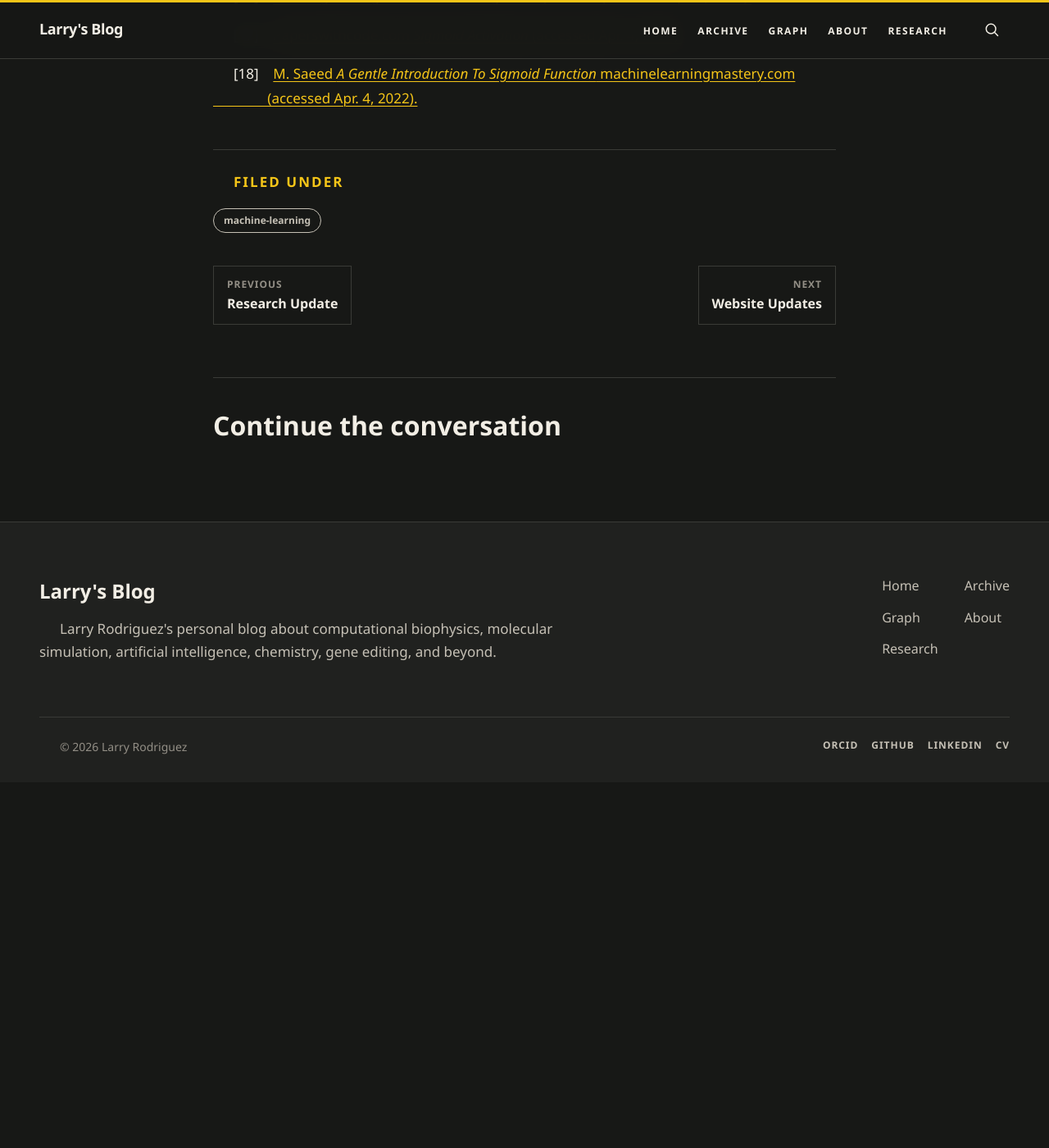
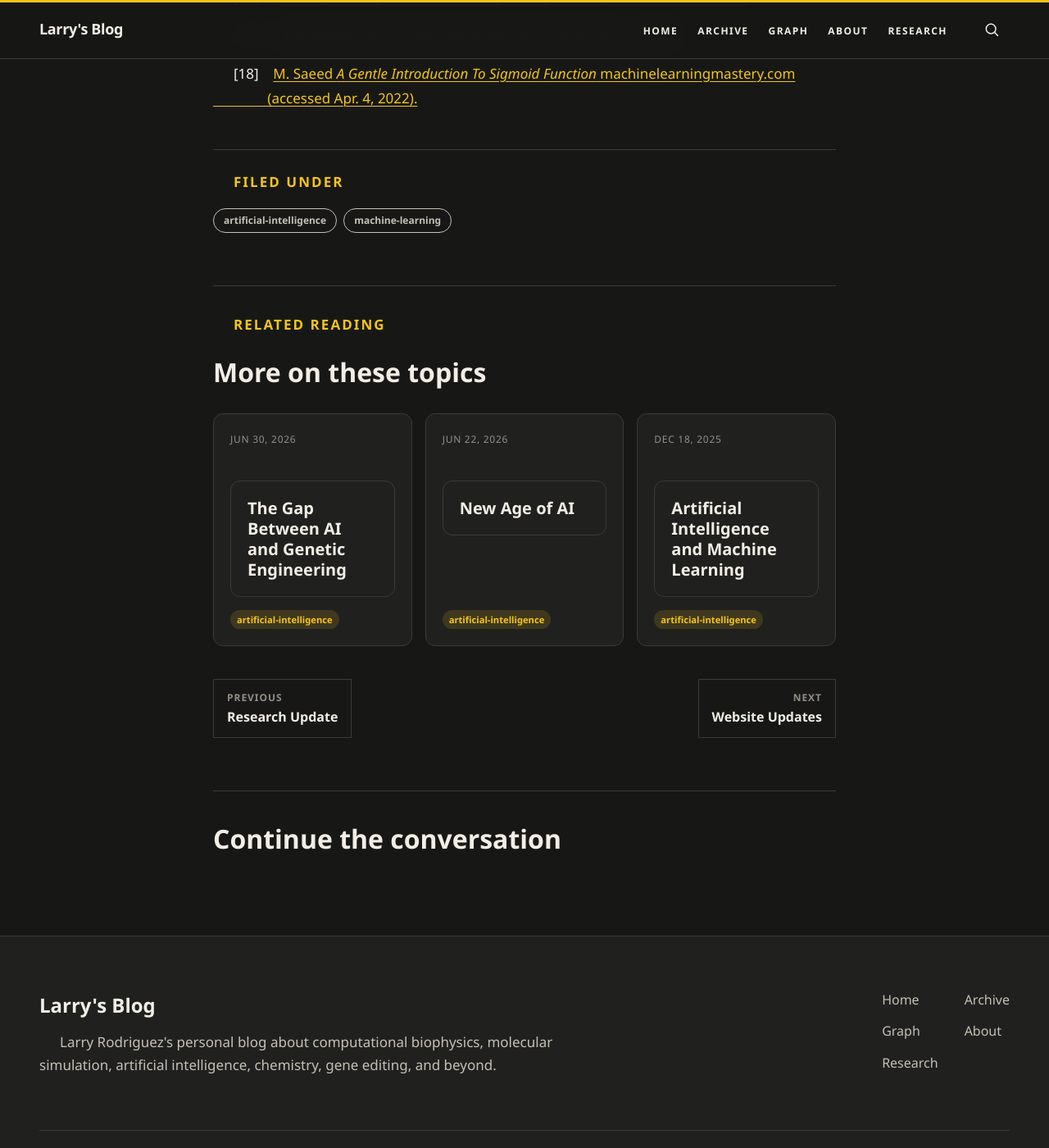
Before and after one commit to lrodrz/lrodrz.github.io, a Jekyll site: the page built from _posts/2022-04-04-Machine-Learning-Projects.markdown, in a window 1280 px wide and 1400 px high, scrolled down 9572 px. Shown: the whole window at 82% size. Built offline with Jekyll 4.4.1, drawn with Linux system fonts in a browser that asks for light colours; comment, search, counter and statistics services are not loaded; before the commit the page ends 10526 px from its top, so only the background shows below that; some of the changed text lies outside the part shown.

```diff
--- /dev/null
+++ b/_includes/related-posts.html
@@ -0,0 +1,58 @@
+{% comment %}
+  Related posts by shared tags. No plugins: we scan posts in tiers (3+ shared
+  tags, then 2+, then 1+) so stronger matches surface first, dedupe by URL, and
+  stop at `max_related`. The section only renders if at least one match exists.
+{% endcomment %}
+{% assign max_related = 3 %}
+{% assign related_shown = 0 %}
+{% assign used_urls = ',' %}
+
+{% capture related_cards %}
+  {% if page.tags and page.tags.size > 0 %}
+    {% assign thresholds = '3,2,1' | split: ',' %}
+    {% for t in thresholds %}
+      {% assign t_num = t | plus: 0 %}
+      {% for post in site.posts %}
+        {% if related_shown >= max_related %}{% break %}{% endif %}
+        {% unless post.url == page.url %}
+          {% assign url_token = post.url | append: ',' %}
+          {% unless used_urls contains url_token %}
+            {% assign shared = 0 %}
+            {% capture shared_tags %}{% endcapture %}
+            {% for tag in post.tags %}
+              {% if page.tags contains tag %}
+                {% assign shared = shared | plus: 1 %}
+                {% capture shared_tags %}{{ shared_tags }}<span class="related-card-tag">{{ tag }}</span>{% endcapture %}
+              {% endif %}
+            {% endfor %}
+            {% if shared >= t_num %}
+              <li class="related-card">
+                <a href="{{ post.url | relative_url }}">
+                  <span class="related-card-meta">
+                    <time datetime="{{ post.date | date_to_xmlschema }}">{{ post.date | date: "%b %-d, %Y" }}</time>
+                  </span>
+                  <h3 class="related-card-title">{{ post.title | escape }}</h3>
+                  {% if post.subtitle %}<p class="related-card-excerpt">{{ post.subtitle | escape }}</p>{% endif %}
+                  <span class="related-card-tags">{{ shared_tags }}</span>
+                </a>
+              </li>
+              {% assign used_urls = used_urls | append: url_token %}
+              {% assign related_shown = related_shown | plus: 1 %}
+            {% endif %}
+          {% endunless %}
+        {% endunless %}
+      {% endfor %}
+      {% if related_shown >= max_related %}{% break %}{% endif %}
+    {% endfor %}
+  {% endif %}
+{% endcapture %}
+
+{% if related_shown > 0 %}
+  <section class="related-posts" aria-labelledby="related-title">
+    <p class="section-label">Related reading</p>
+    <h2 id="related-title">More on these topics</h2>
+    <ul class="related-grid">
+      {{ related_cards }}
+    </ul>
+  </section>
+{% endif %}
--- a/_layouts/post.html
+++ b/_layouts/post.html
@@ -22,6 +22,8 @@
       </footer>
     {% endif %}
 
+    {% include related-posts.html %}
+
     {% if page.previous or page.next %}
       <nav class="post-navigation" aria-label="More posts">
         {% if page.previous %}<a href="{{ page.previous.url | relative_url }}"><span>Previous</span><strong>{{ page.previous.title | escape }}</strong></a>{% else %}<span></span>{% endif %}
--- a/_posts/2022-04-04-Machine-Learning-Projects.markdown
+++ b/_posts/2022-04-04-Machine-Learning-Projects.markdown
@@ -5,7 +5,7 @@
 categories: artificialintelligence
 author: Larry Rodriguez
 use_math: true
-tags: "machine-learning"
+tags: [artificial-intelligence, machine-learning]
 # comments: false  # if you want to disable comments on a specific post
 ---
 
--- a/_posts/2026-06-30-the-gap-between-ai-and-genetic-engineering.markdown
+++ b/_posts/2026-06-30-the-gap-between-ai-and-genetic-engineering.markdown
@@ -4,7 +4,7 @@
 author: Larry Rodriguez
 date:   2026-06-30 02:24:35 -0700
 categories: Genetic Engineering
-tags: [biology, chemistry, AI]
+tags: [artificial-intelligence, biology, chemistry]
 image_alt: "The Gap Between AI and Genetic Engineering"
 #image_credit: "Photographer Name"        # optional
 #image_credit_url: "https://source-link"  # optional
--- a/assets/css/style.scss
+++ b/assets/css/style.scss
@@ -424,6 +424,19 @@
 .post-navigation a { display: grid; max-width: 46%; }
 .post-navigation a:last-child { text-align: right; }
 .post-navigation span { color: var(--text-tertiary); font-size: 0.75rem; letter-spacing: 0.08em; text-transform: uppercase; }
+.related-posts { margin-top: var(--space-16); padding-top: var(--space-8); border-top: 1px solid var(--border-default); }
+.related-posts h2 { margin-top: 0; margin-bottom: var(--space-6); }
+.related-grid { margin: 0; padding: 0; list-style: none; display: grid; grid-template-columns: repeat(auto-fit, minmax(15rem, 1fr)); gap: var(--space-4); }
+.related-card { display: flex; }
+.related-card a { display: flex; flex-direction: column; gap: var(--space-2); width: 100%; padding: var(--space-5); border: 1px solid var(--border-default); border-radius: 0.75rem; background: var(--surface-secondary); color: var(--text-primary); text-decoration: none; transition: border-color 200ms ease, transform 200ms var(--ease-standard); }
+.related-card a:hover { border-color: var(--accent-primary); transform: translateY(-0.125rem); }
+.related-card-meta { color: var(--text-tertiary); font-size: 0.75rem; letter-spacing: 0.06em; text-transform: uppercase; font-variant-numeric: tabular-nums; }
+.related-card-title { margin: 0; font-size: 1.125rem; line-height: 1.25; }
+.related-card a:hover .related-card-title { color: var(--accent-primary); }
+.related-card-excerpt { margin: 0; color: var(--text-secondary); font-size: 0.9rem; }
+.related-card-tags { margin-top: auto; padding-top: var(--space-2); display: flex; flex-wrap: wrap; gap: var(--space-1); }
+.related-card-tag { padding: 0.1rem var(--space-2); border-radius: 999px; background: var(--accent-subtle); color: var(--accent-primary); font-size: 0.7rem; font-weight: 600; }
+
 .comments { margin-top: var(--space-16); padding-top: var(--space-8); border-top: 1px solid var(--border-default); }
 .comments h2 { margin-top: 0; }
 
```
Also changed, not shown: assets/images/defaults/post-hero-ai.webp (added), assets/images/defaults/post-hero-default.webp (added), assets/images/defaults/post-hero-research.webp (added), 1 other file.
